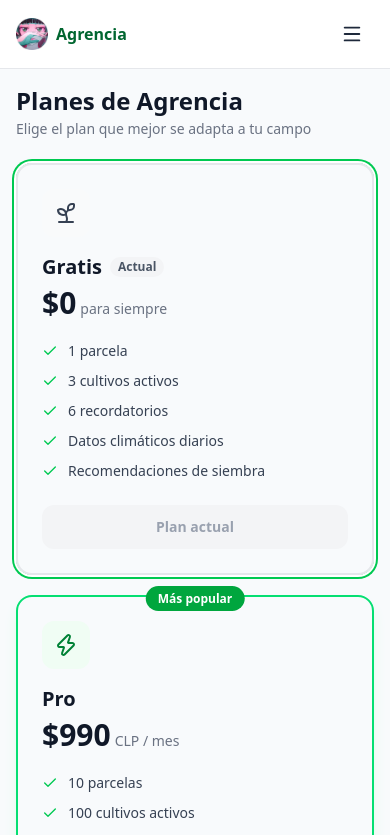
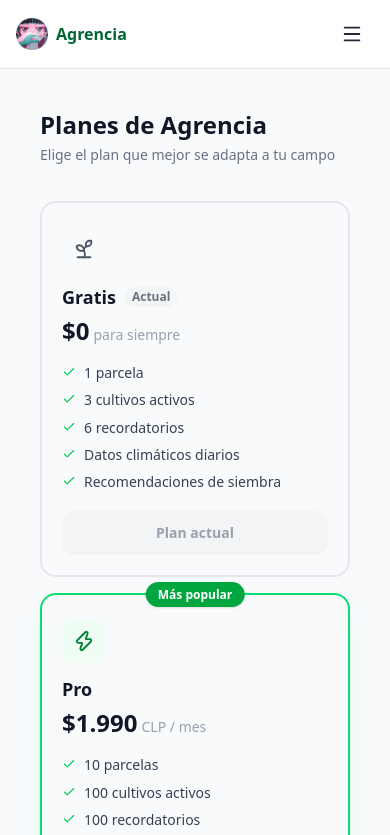
Before and after one commit to ninogoddess/MVT_agricola_Celso, a Next.js app: page /planes in a window 390 px wide. Shown: the top 835 px of the page. Built offline with nearby package versions, Linux system fonts and the light colour scheme.

Commit message:
fix: planes view layout - responsive 3-column grid, constrained modal size, Pro price

```diff
--- a/src/components/planes/PlanesView.tsx
+++ b/src/components/planes/PlanesView.tsx
@@ -3,32 +3,14 @@
 import { useState } from "react";
 import { Check, Zap, Building2, Sprout, X, ArrowRight } from "lucide-react";
 
-export interface Plan {
-  id: "gratis" | "pro" | "organizacion";
-  name: string;
-  price: string;
-  priceNote?: string;
-  icon: React.ElementType;
-  color: string;
-  bgColor: string;
-  borderColor: string;
-  badgeColor: string;
-  features: string[];
-  cta: string;
-  popular?: boolean;
-}
-
-const PLANS: Plan[] = [
+const PLANS = [
   {
     id: "gratis",
     name: "Gratis",
     price: "$0",
     priceNote: "para siempre",
-    icon: Sprout,
-    color: "text-gray-700",
-    bgColor: "bg-gray-50",
-    borderColor: "border-gray-200",
-    badgeColor: "bg-gray-100 text-gray-600",
+    Icon: Sprout,
+    accent: "gray",
     features: [
       "1 parcela",
       "3 cultivos activos",
@@ -37,17 +19,15 @@ const PLANS: Plan[] = [
       "Recomendaciones de siembra",
     ],
     cta: "Plan actual",
+    popular: false,
   },
   {
     id: "pro",
     name: "Pro",
-    price: "$990",
+    price: "$1.990",
     priceNote: "CLP / mes",
-    icon: Zap,
-    color: "text-green-700",
-    bgColor: "bg-green-50",
-    borderColor: "border-green-400",
-    badgeColor: "bg-green-100 text-green-700",
+    Icon: Zap,
+    accent: "green",
     features: [
       "10 parcelas",
       "100 cultivos activos",
@@ -65,147 +45,154 @@ const PLANS: Plan[] = [
     name: "Organización",
     price: "$9.990",
     priceNote: "CLP / mes",
-    icon: Building2,
-    color: "text-purple-700",
-    bgColor: "bg-purple-50",
-    borderColor: "border-purple-300",
-    badgeColor: "bg-purple-100 text-purple-700",
+    Icon: Building2,
+    accent: "purple",
     features: [
       "100 parcelas",
       "1.000 cultivos activos",
       "1.000 recordatorios",
-      "Múltiples usuarios / trabajadores",
+      "Múltiples usuarios",
       "Panel de administración",
       "Alertas climáticas avanzadas",
       "Exportación y reportes",
       "Soporte dedicado",
     ],
     cta: "Elegir Organización",
+    popular: false,
   },
-];
+] as const;
 
-interface PlanesViewProps {
-  currentPlan?: "gratis" | "pro" | "organizacion";
+type PlanId = "gratis" | "pro" | "organizacion";
+
+const ACCENT: Record<string, { border: string; bg: string; text: string; btn: string; badge: string; ring: string }> = {
+  gray:   { border: "border-gray-200",   bg: "bg-gray-50",    text: "text-gray-600",   btn: "bg-gray-100 text-gray-600 hover:bg-gray-200",        badge: "bg-gray-100 text-gray-500",   ring: "" },
+  green:  { border: "border-green-400",  bg: "bg-green-50",   text: "text-green-700",  btn: "bg-green-600 text-white hover:bg-green-700 shadow-md", badge: "bg-green-100 text-green-700", ring: "shadow-xl shadow-green-100" },
+  purple: { border: "border-purple-300", bg: "bg-purple-50",  text: "text-purple-700", btn: "bg-purple-600 text-white hover:bg-purple-700",        badge: "bg-purple-100 text-purple-700", ring: "" },
+};
+
+interface Props {
+  currentPlan?: PlanId;
+  modal?: boolean;
   onClose?: () => void;
-  modal?: boolean;
 }
 
-export default function PlanesView({ currentPlan = "gratis", onClose, modal = false }: PlanesViewProps) {
-  const [selected, setSelected] = useState<string | null>(null);
+export default function PlanesView({ currentPlan = "gratis", modal = false, onClose }: Props) {
+  const [selected, setSelected] = useState<PlanId | null>(null);
 
-  return (
-    <div className={modal ? "fixed inset-0 z-50 flex items-center justify-center p-4 bg-black/50 animate-fade-in" : ""}>
-      <div className={modal ? "bg-white rounded-2xl shadow-2xl w-full max-w-4xl max-h-[90dvh] overflow-y-auto animate-scale-in" : "space-y-6"}>
-
-        {/* Header */}
-        <div className={`${modal ? "p-6 border-b border-gray-100 sticky top-0 bg-white z-10" : ""} flex items-center justify-between`}>
+  const inner = (
+    <div className="flex flex-col h-full">
+      {/* ── Header ── */}
+      <div className={`flex-shrink-0 px-6 pt-6 pb-4 ${modal ? "border-b border-gray-100" : ""}`}>
+        <div className="flex items-start justify-between gap-4">
           <div>
             <h2 className="text-2xl font-bold text-gray-900">Planes de Agrencia</h2>
-            <p className="text-gray-500 text-sm mt-0.5">Elige el plan que mejor se adapta a tu campo</p>
+            <p className="text-gray-500 text-sm mt-1">Elige el plan que mejor se adapta a tu campo</p>
           </div>
           {modal && onClose && (
             <button onClick={onClose}
-              className="text-gray-400 hover:text-gray-600 min-w-[44px] min-h-[44px] flex items-center justify-center rounded-xl hover:bg-gray-100">
+              className="flex-shrink-0 text-gray-400 hover:text-gray-600 w-10 h-10 flex items-center justify-center rounded-xl hover:bg-gray-100 transition-colors">
               <X size={20} />
             </button>
           )}
         </div>
+      </div>
 
-        {/* Cards */}
-        <div className={`${modal ? "p-6" : ""} grid grid-cols-1 md:grid-cols-3 gap-5`}>
+      {/* ── Cards ── */}
+      <div className="flex-1 overflow-y-auto px-6 py-5">
+        <div className="grid grid-cols-1 sm:grid-cols-3 gap-4 min-w-0">
           {PLANS.map((plan) => {
-            const Icon = plan.icon;
+            const a = ACCENT[plan.accent];
             const isCurrent = plan.id === currentPlan;
-            const isSelected = selected === plan.id;
+            const { Icon } = plan;
 
             return (
               <div key={plan.id}
-                className={`relative rounded-2xl border-2 p-6 flex flex-col transition-all duration-200 card-hover animate-fade-in-up ${
-                  plan.popular
-                    ? "border-green-400 shadow-lg shadow-green-100"
-                    : plan.borderColor
-                } ${isCurrent ? "ring-2 ring-offset-2 ring-green-500" : ""}`}>
+                className={`relative rounded-2xl border-2 ${a.border} ${a.ring} flex flex-col p-5 transition-all`}>
 
                 {/* Popular badge */}
                 {plan.popular && (
-                  <div className="absolute -top-3 left-1/2 -translate-x-1/2">
-                    <span className="bg-green-600 text-white text-xs font-bold px-3 py-1 rounded-full">
+                  <div className="absolute -top-3.5 left-1/2 -translate-x-1/2 z-10">
+                    <span className="bg-green-600 text-white text-xs font-bold px-3 py-1 rounded-full whitespace-nowrap shadow-sm">
                       Más popular
                     </span>
                   </div>
                 )}
 
-                {/* Plan header */}
-                <div className={`w-12 h-12 rounded-xl ${plan.bgColor} flex items-center justify-center mb-4`}>
-                  <Icon size={24} className={plan.color} />
+                {/* Icon + name */}
+                <div className={`w-11 h-11 rounded-xl ${a.bg} flex items-center justify-center mb-3 mt-1 flex-shrink-0`}>
+                  <Icon size={22} className={a.text} />
                 </div>
 
-                <div className="flex items-center gap-2 mb-1">
-                  <h3 className="text-xl font-bold text-gray-900">{plan.name}</h3>
+                <div className="flex items-center gap-2 mb-1 flex-wrap">
+                  <h3 className="text-lg font-bold text-gray-900">{plan.name}</h3>
                   {isCurrent && (
-                    <span className={`text-xs font-semibold px-2 py-0.5 rounded-full ${plan.badgeColor}`}>
-                      Actual
-                    </span>
+                    <span className={`text-xs font-semibold px-2 py-0.5 rounded-full ${a.badge}`}>Actual</span>
                   )}
                 </div>
 
-                <div className="mb-5">
-                  <span className="text-3xl font-bold text-gray-900">{plan.price}</span>
-                  {plan.priceNote && (
-                    <span className="text-gray-500 text-sm ml-1">{plan.priceNote}</span>
-                  )}
+                {/* Price */}
+                <div className="mb-4">
+                  <span className="text-2xl font-extrabold text-gray-900">{plan.price}</span>
+                  <span className="text-gray-400 text-sm ml-1">{plan.priceNote}</span>
                 </div>
 
                 {/* Features */}
-                <ul className="space-y-2.5 flex-1 mb-6">
+                <ul className="space-y-2 flex-1 mb-5">
                   {plan.features.map((f) => (
-                    <li key={f} className="flex items-start gap-2.5 text-sm text-gray-700">
-                      <Check size={16} className="text-green-500 flex-shrink-0 mt-0.5" />
-                      {f}
+                    <li key={f} className="flex items-start gap-2 text-sm text-gray-700 leading-snug">
+                      <Check size={14} className="text-green-500 flex-shrink-0 mt-0.5" />
+                      <span>{f}</span>
                     </li>
                   ))}
                 </ul>
 
                 {/* CTA */}
                 <button
-                  onClick={() => { if (!isCurrent) setSelected(plan.id); }}
+                  onClick={() => { if (!isCurrent) setSelected(plan.id as PlanId); }}
                   disabled={isCurrent}
-                  className={`w-full py-3 rounded-xl font-semibold text-sm transition-all min-h-[44px] flex items-center justify-center gap-2 ${
-                    isCurrent
-                      ? "bg-gray-100 text-gray-400 cursor-default"
-                      : plan.popular
-                      ? "bg-green-600 text-white hover:bg-green-700 shadow-sm"
-                      : `${plan.bgColor} ${plan.color} border-2 ${plan.borderColor} hover:opacity-80`
-                  }`}
-                >
+                  className={`w-full py-2.5 rounded-xl font-semibold text-sm transition-all min-h-[44px] flex items-center justify-center gap-1.5 ${
+                    isCurrent ? "bg-gray-100 text-gray-400 cursor-default" : a.btn
+                  }`}>
                   {isCurrent ? "Plan actual" : plan.cta}
-                  {!isCurrent && <ArrowRight size={15} />}
+                  {!isCurrent && <ArrowRight size={14} />}
                 </button>
               </div>
             );
           })}
         </div>
 
-        {/* Coming soon notice */}
-        <div className={`${modal ? "px-6 pb-6" : ""}`}>
-          <div className="bg-amber-50 border border-amber-200 rounded-xl p-4 text-sm text-amber-700 text-center">
-            💳 Los pagos en línea están próximamente disponibles. Para actualizar tu plan contáctanos en{" "}
-            <a href="mailto:hola@agrencia.cl" className="font-semibold underline">hola@agrencia.cl</a>
-          </div>
+        {/* Coming soon */}
+        <div className="mt-5 bg-amber-50 border border-amber-200 rounded-xl p-4 text-sm text-amber-700 text-center">
+          💳 Los pagos están próximamente disponibles. Para actualizar tu plan escríbenos a{" "}
+          <a href="mailto:hola@agrencia.cl" className="font-semibold underline">hola@agrencia.cl</a>
         </div>
 
-        {/* Selected feedback (para cuando se implementen pagos) */}
+        {/* Selected feedback */}
         {selected && (
-          <div className={`${modal ? "px-6 pb-6" : ""}`}>
-            <div className="bg-green-50 border border-green-200 rounded-xl p-4 text-sm text-green-700 flex items-center justify-between">
-              <span>Seleccionaste el plan <strong>{PLANS.find(p => p.id === selected)?.name}</strong>. Los pagos estarán disponibles próximamente.</span>
-              <button onClick={() => setSelected(null)} className="text-green-400 hover:text-green-600 ml-3">
-                <X size={16} />
-              </button>
-            </div>
+          <div className="mt-3 bg-green-50 border border-green-200 rounded-xl p-3 text-sm text-green-700 flex items-center justify-between">
+            <span>Seleccionaste <strong>{PLANS.find(p => p.id === selected)?.name}</strong>. Pronto podrás pagar en línea.</span>
+            <button onClick={() => setSelected(null)} className="text-green-400 hover:text-green-600 ml-2 flex-shrink-0">
+              <X size={15} />
+            </button>
           </div>
         )}
       </div>
     </div>
   );
+
+  if (!modal) {
+    return <div className="animate-fade-in-up">{inner}</div>;
+  }
+
+  return (
+    <div className="fixed inset-0 z-50 flex items-center justify-center p-4 bg-black/50 animate-fade-in"
+      onClick={onClose}>
+      <div
+        className="bg-white rounded-2xl shadow-2xl animate-scale-in flex flex-col"
+        style={{ width: "min(95vw, 860px)", maxHeight: "min(90dvh, 700px)" }}
+        onClick={(e) => e.stopPropagation()}>
+        {inner}
+      </div>
+    </div>
+  );
 }
```
